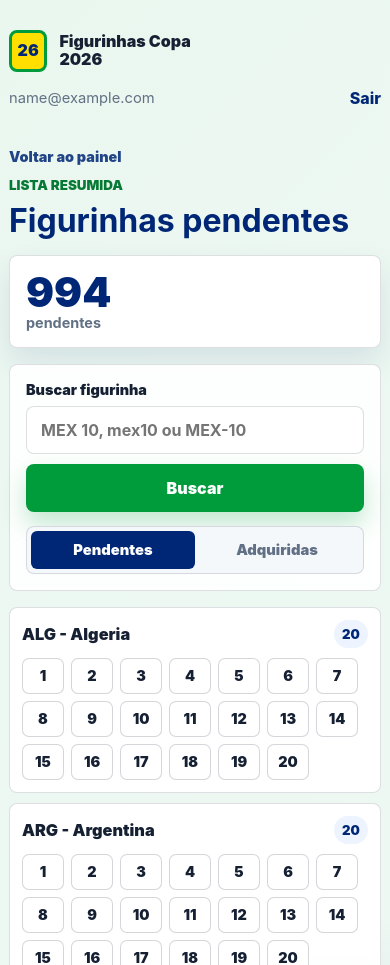
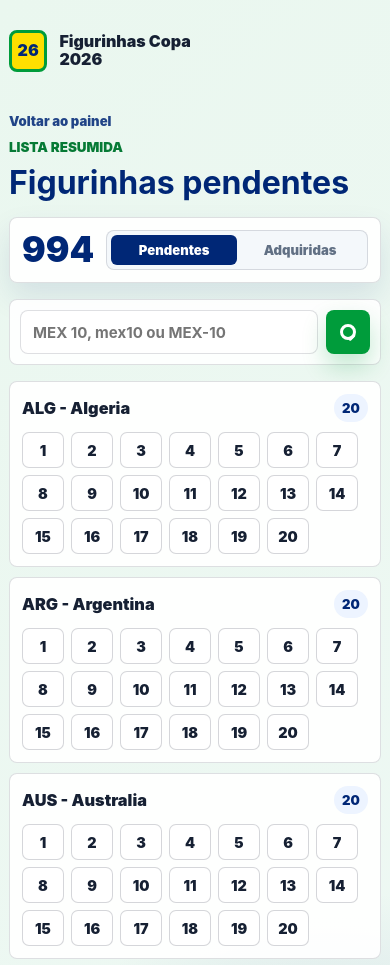
Before and after one commit to diogoloff/figurinhas-copa-2026, a Flask app: page /figurinhas/resumo in a window 390 px wide. Shown: the top 965 px of the page. Run offline with Flask 3, Linux system fonts and the light colour scheme; the visitor is signed in with stand-in values (Sample User, id 1); parts of the project's set-up code (start-up, migrations or seed data) failed here and were passed over.

Commit message:
Ajustes de Visual para Smartphones

```diff
--- a/app/static/css/styles.css
+++ b/app/static/css/styles.css
@@ -741,6 +741,11 @@ a:hover {
   font-size: 0.9rem;
 }
 
+.compact-mode.compact-mode-mobile,
+.compact-search-icon {
+  display: none;
+}
+
 .compact-controls {
   display: grid;
   grid-template-columns: minmax(0, 1fr) auto;
@@ -1091,8 +1096,45 @@ a:hover {
     gap: 16px;
   }
 
+  .sticker-page {
+    gap: 12px;
+  }
+
   .sticker-hero {
-    padding: 18px;
+    gap: 12px;
+    padding: 12px;
+  }
+
+  .sticker-hero h1 {
+    font-size: clamp(1.55rem, 8vw, 2.25rem);
+    line-height: 0.96;
+  }
+
+  .sticker-hero .eyebrow {
+    margin-bottom: 6px;
+    font-size: 0.72rem;
+  }
+
+  .back-link {
+    margin-bottom: 10px;
+    font-size: 0.82rem;
+  }
+
+  .sticker-total {
+    gap: 5px;
+    padding: 11px;
+  }
+
+  .sticker-total .total-number {
+    font-size: clamp(1.55rem, 8vw, 2rem);
+  }
+
+  .sticker-total .total-label {
+    font-size: 0.82rem;
+  }
+
+  .sticker-total .progress-track {
+    height: 8px;
   }
 
   .sticker-toolbar {
@@ -1105,26 +1147,137 @@ a:hover {
   }
 
   .compact-search div {
-    grid-template-columns: 1fr;
+    grid-template-columns: minmax(0, 1fr) 44px;
+    gap: 8px;
   }
 
-  .compact-search .button,
-  .compact-mode {
-    width: 100%;
+  .compact-search label {
+    position: absolute;
+    width: 1px;
+    height: 1px;
+    overflow: hidden;
+    clip: rect(0 0 0 0);
+    white-space: nowrap;
   }
 
-  .compact-mode a {
+  .compact-controls {
+    gap: 0;
+    padding: 10px;
+  }
+
+  .compact-search input {
+    min-height: 44px;
+    padding: 0 12px;
+    font-size: 0.94rem;
+  }
+
+  .compact-search .compact-search-button {
+    display: grid;
+    width: 100%;
+    min-height: 44px;
+    place-items: center;
+    padding: 0;
+  }
+
+  .compact-search-label {
+    position: absolute;
+    width: 1px;
+    height: 1px;
+    overflow: hidden;
+    clip: rect(0 0 0 0);
+    white-space: nowrap;
+  }
+
+  .compact-search-icon {
+    display: block;
+    position: relative;
+    width: 18px;
+    height: 18px;
+  }
+
+  .compact-search-icon::before,
+  .compact-search-icon::after {
+    position: absolute;
+    content: "";
+  }
+
+  .compact-search-icon::before {
+    top: 1px;
+    left: 1px;
+    width: 10px;
+    height: 10px;
+    border: 3px solid currentColor;
+    border-radius: 50%;
+  }
+
+  .compact-search-icon::after {
+    right: 1px;
+    bottom: 2px;
+    width: 8px;
+    height: 3px;
+    border-radius: 999px;
+    background: currentColor;
+    transform: rotate(-45deg);
+    transform-origin: center;
+  }
+
+  .compact-mode-desktop {
+    display: none;
+  }
+
+  .compact-count {
+    grid-template-columns: auto 1fr;
+    align-items: center;
+    justify-items: start;
+    gap: 2px 12px;
+    padding: 12px;
+  }
+
+  .compact-count span {
+    grid-row: span 2;
+    font-size: 2.2rem;
+  }
+
+  .compact-count strong {
+    display: none;
+  }
+
+  .compact-count .compact-mode-mobile {
+    display: inline-flex;
+    width: 100%;
+    grid-row: span 2;
+    min-height: 38px;
+    align-self: center;
+  }
+
+  .compact-count .compact-mode a {
     flex: 1 1 0;
     justify-content: center;
+    min-height: 30px;
+    padding: 0 8px;
+    font-size: 0.82rem;
   }
 
   .sticker-mark-grid {
-    grid-template-columns: repeat(3, minmax(0, 1fr));
-    gap: 10px;
+    grid-template-columns: repeat(4, minmax(0, 1fr));
+    gap: 8px;
   }
 
   .sticker-tile {
-    padding: 10px;
+    aspect-ratio: 1 / 1.08;
+    padding: 7px;
+  }
+
+  .sticker-code {
+    font-size: 0.72rem;
+  }
+
+  .sticker-number {
+    font-size: clamp(1.5rem, 8vw, 2.1rem);
+  }
+
+  .sticker-state {
+    font-size: 0.7rem;
   }
 
   .team-row {
--- a/app/templates/base.html
+++ b/app/templates/base.html
@@ -14,6 +14,7 @@
         <span class="brand-mark">26</span>
         <span>Figurinhas Copa 2026</span>
       </a>
+      {% block topnav %}
       <nav class="topnav" aria-label="Navegação principal">
         {% if current_user.is_authenticated %}
           <span class="user-email">{{ current_user.email }}</span>
@@ -26,6 +27,7 @@
           <a href="{{ url_for('auth.register') }}">Cadastrar</a>
         {% endif %}
       </nav>
+      {% endblock %}
     </header>
 
     <main class="main-content">
--- a/app/templates/compact_sticker_list.html
+++ b/app/templates/compact_sticker_list.html
@@ -1,6 +1,8 @@
 {% extends "base.html" %}
 
 {% block title %}Lista Resumida - Controle de Figurinhas{% endblock %}
+
+{% block topnav %}{% endblock %}
 
 {% block content %}
 <section class="compact-page">
@@ -13,6 +15,10 @@
     <div class="compact-count">
       <span>{{ compact_list.total_visible }}</span>
       <strong>{{ "adquiridas" if compact_list.showing_collected else "pendentes" }}</strong>
+      <div class="compact-mode compact-mode-mobile" aria-label="Modo da lista">
+        <a class="{% if not compact_list.showing_collected %}is-active{% endif %}" href="{{ url_for('auth.compact_sticker_list', q=compact_list.query or None) }}">Pendentes</a>
+        <a class="{% if compact_list.showing_collected %}is-active{% endif %}" href="{{ url_for('auth.compact_sticker_list', modo='adquiridas', q=compact_list.query or None) }}">Adquiridas</a>
+      </div>
     </div>
   </header>
 
@@ -24,10 +30,13 @@
       <label for="sticker-search">Buscar figurinha</label>
       <div>
         <input id="sticker-search" name="q" value="{{ compact_list.query }}" placeholder="MEX 10, mex10 ou MEX-10">
-        <button class="button button-primary" type="submit">Buscar</button>
+        <button class="button button-primary compact-search-button" type="submit">
+          <span class="compact-search-label">Buscar</span>
+          <span class="compact-search-icon" aria-hidden="true"></span>
+        </button>
       </div>
     </form>
-    <div class="compact-mode" aria-label="Modo da lista">
+    <div class="compact-mode compact-mode-desktop" aria-label="Modo da lista">
       <a class="{% if not compact_list.showing_collected %}is-active{% endif %}" href="{{ url_for('auth.compact_sticker_list', q=compact_list.query or None) }}">Pendentes</a>
       <a class="{% if compact_list.showing_collected %}is-active{% endif %}" href="{{ url_for('auth.compact_sticker_list', modo='adquiridas', q=compact_list.query or None) }}">Adquiridas</a>
     </div>
--- a/app/templates/home.html
+++ b/app/templates/home.html
@@ -5,7 +5,8 @@
   <div class="hero-copy">
     <p class="eyebrow">Copa do Mundo 2026</p>
     <h1>Controle de Figurinhas Copa do Mundo 2026</h1>
-    <p>Organize seu álbum de forma simples e sem complicação.</p>
+    <p>Organize seu álbum de forma simples e sem complicação. <br>
+      Construido 100% com Codex, em uma tarde de domingo.</p>
     <div class="hero-actions">
       <a class="button button-primary" href="{{ url_for('auth.login') }}">Entrar</a>
       <a class="button button-secondary" href="{{ url_for('auth.register') }}">Criar cadastro</a>
--- a/app/templates/sticker_selection.html
+++ b/app/templates/sticker_selection.html
@@ -1,6 +1,8 @@
 {% extends "base.html" %}
 
 {% block title %}{{ selection.sigla }} - {{ selection.nome }}{% endblock %}
+
+{% block topnav %}{% endblock %}
 
 {% block content %}
 <section class="sticker-page">
```
